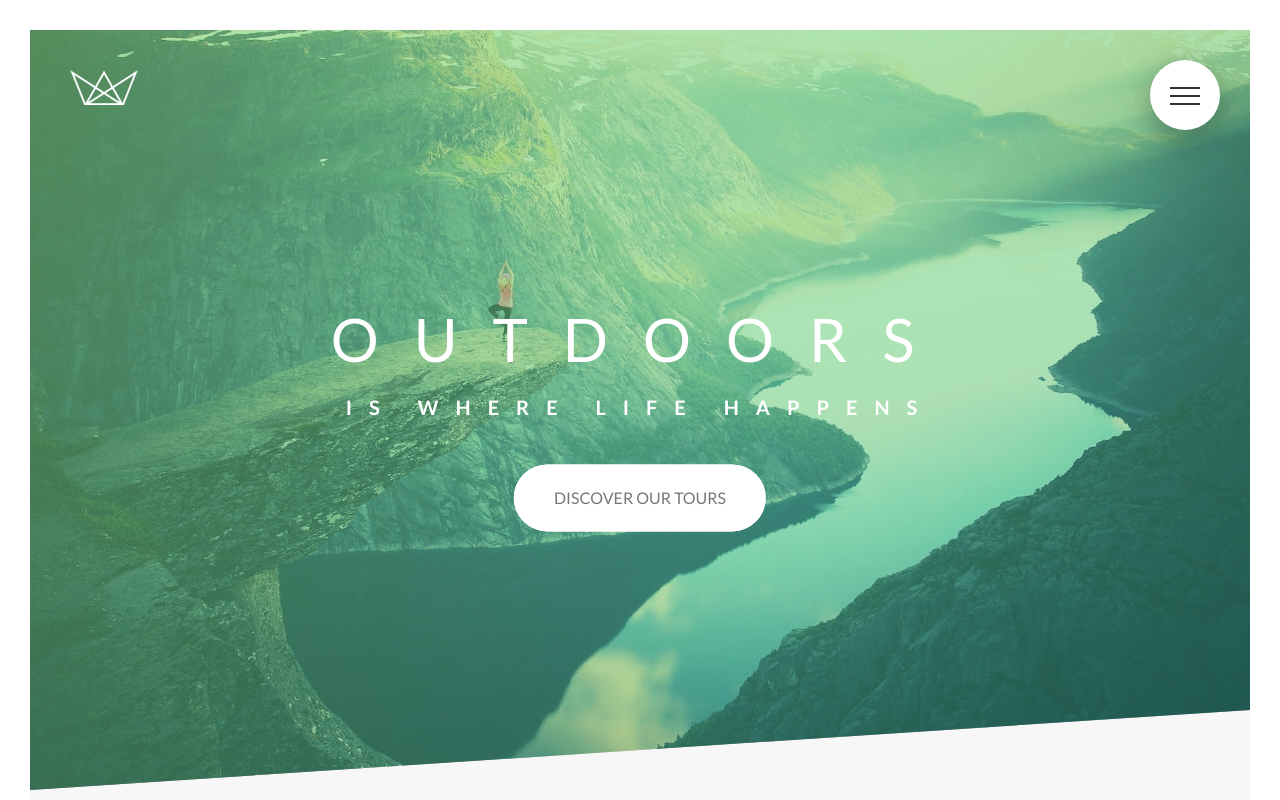
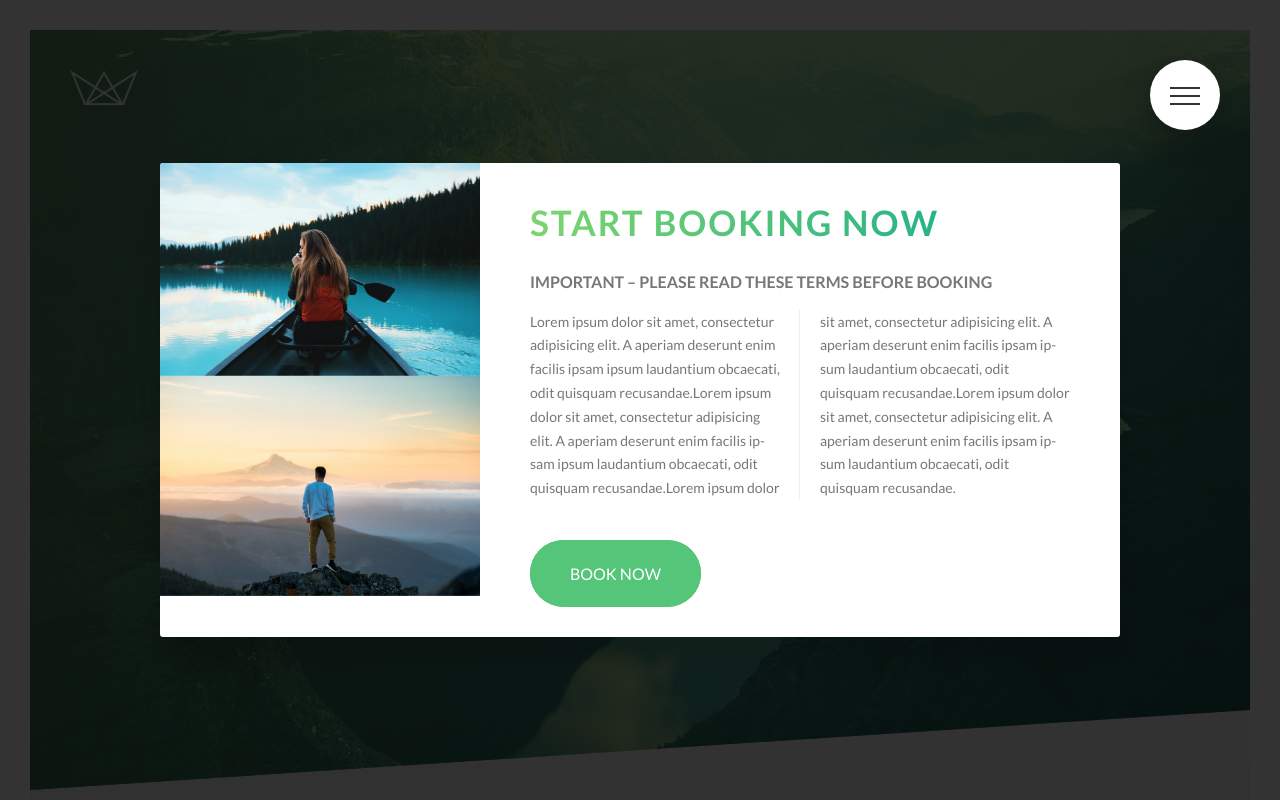
Before and after one commit to b3-bogusz/Natour-CSS, a website: page index.html in a window 1280 px wide. Shown: the top 800 px of the page. Drawn offline with Linux system fonts and the light colour scheme.

Commit message:
adding a popup

```diff
--- a/index.html
+++ b/index.html
@@ -14,6 +14,7 @@
         <title>Natours | Exciting tours for adventurous people</title>
     </head>
     <body>
+
 
     <div class="navigation">
         <input type="checkbox" class="navigation__checkbox" id="navi-toggle">
@@ -351,7 +352,22 @@
 
 
 
-
+<div class="popup">
+    <div class="popup__content">
+        <div class="popup__left">
+            <img src="img/nat-8.jpg" alt="Tour photo" class="popup__image">
+            <img src="img/nat-9.jpg" alt="Tour photo" class="popup__image">
+        </div>
+        <div class="popup__right">
+            <h2 class="heading-secondary u-margin-bottom-small">Start booking now</h2>
+            <h3 class="heading-tertiary u-margin-bottom-small">Important &ndash; Please read these terms before booking</h3>
+            <p class="popup__text">
+                Lorem ipsum dolor sit amet, consectetur adipisicing elit. A aperiam deserunt enim facilis ipsam ipsum laudantium obcaecati, odit quisquam recusandae.Lorem ipsum dolor sit amet, consectetur adipisicing elit. A aperiam deserunt enim facilis ipsam ipsum laudantium obcaecati, odit quisquam recusandae.Lorem ipsum dolor sit amet, consectetur adipisicing elit. A aperiam deserunt enim facilis ipsam ipsum laudantium obcaecati, odit quisquam recusandae.Lorem ipsum dolor sit amet, consectetur adipisicing elit. A aperiam deserunt enim facilis ipsam ipsum laudantium obcaecati, odit quisquam recusandae.
+            </p>
+            <a href="#" class="btn btn--green">Book now</a>
+        </div>
+    </div>
+</div>
 
 
 
--- a/sass/abstracts/_mixins.scss
+++ b/sass/abstracts/_mixins.scss
@@ -5,3 +5,10 @@
     clear: both;
   }
 }
+
+@mixin absCenter {
+  position: absolute;
+  top: 50%;
+  left: 50%;
+  transform: translate(-50%, -50%);
+}
--- /dev/null
+++ b/sass/components/_popup.scss
@@ -0,0 +1,55 @@
+.popup {
+  height: 100vh;
+  width: 100%;
+  position: fixed;
+  top: 0;
+  left: 0;
+  background-color: rgba($color-black, .8);
+  z-index: 20;
+
+
+  &__content {
+    @include absCenter;
+
+    width: 75%;
+    background-color: $color-white;
+    box-shadow: 0 2rem 4rem rgba($color-black, .2);
+    border-radius: 3px;
+    display: table;
+    overflow: hidden;
+  }
+
+  &__left {
+    width: 33.333333%;
+    display: table-cell;
+  }
+  &__image {
+    display: block;
+    width: 100%;
+  }
+
+  &__right {
+    width: 66.66666%;
+    display: table-cell;
+    vertical-align: middle;
+    padding: 3rem 5rem;
+  }
+
+  &__text {
+    font-size: 1.4rem;
+    margin-bottom: 4rem;
+
+    -moz-column-count: 2;
+    -moz-column-gap: 4rem;
+    -moz-column-rule: 1px solid $color-grey-light-2;
+
+    column-count: 2;
+    column-gap: 4rem;
+    column-rule: 1px solid $color-grey-light-2;
+
+    -moz-hyphens: auto;
+    -ms-hyphens: auto;
+    -webkit-hyphens: auto;
+    hyphens: auto;
+  }
+}
--- a/sass/main.scss
+++ b/sass/main.scss
@@ -14,6 +14,7 @@
 @import "components/card";
 @import "components/bg-video";
 @import "components/story";
+@import "components/popup";
 @import "components/form";
 
 
@@ -21,4 +22,5 @@
 @import "layout/navigation";
 @import "layout/header";
 @import "layout/footer";
+
 @import "pages/home";
```
Also changed, not shown: css/style.css.
